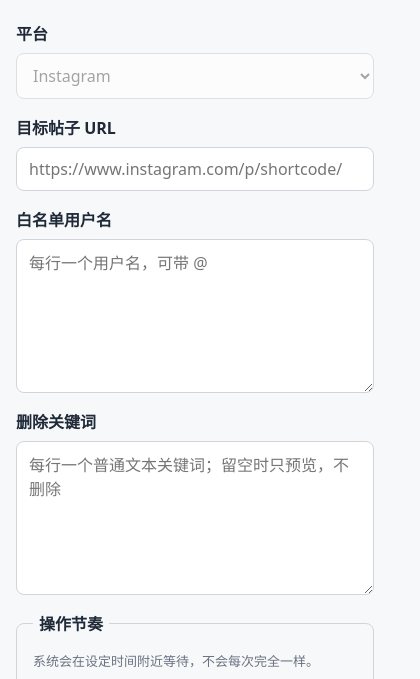
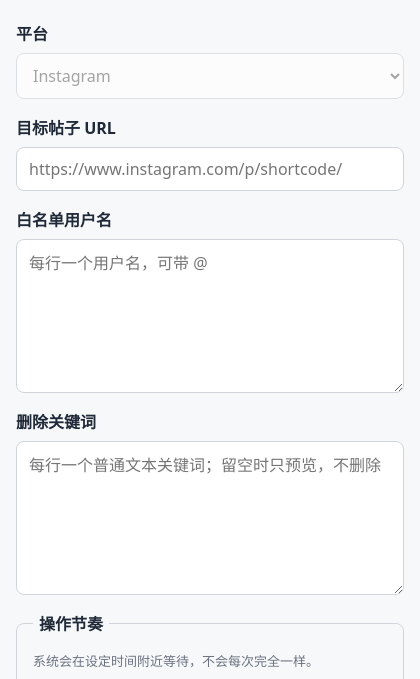
Before and after one commit to GodLei902/Chrome_Plugins, a browser extension: page src/options/options.html in a window 390 px wide. Shown: the part 132-811 px from the top of the page, 420 px wide, since content can reach past the window. Drawn offline with Linux system fonts and the light colour scheme.

Commit message:
修复插件弹窗宽度

```diff
--- a/src/options/options.css
+++ b/src/options/options.css
@@ -136,7 +136,8 @@ legend { padding: 0 6px; font-weight: 600; }
 }
 
 @media (max-width: 600px) {
-  body { min-width: 0; }
+  /* Chrome 扩展弹窗需要保留最小宽度，否则窄视口会把表单和标题截断。 */
+  body { min-width: 420px; }
   .page { padding: 16px; }
   .grid, .grid.three { grid-template-columns: 1fr; }
 }
```
